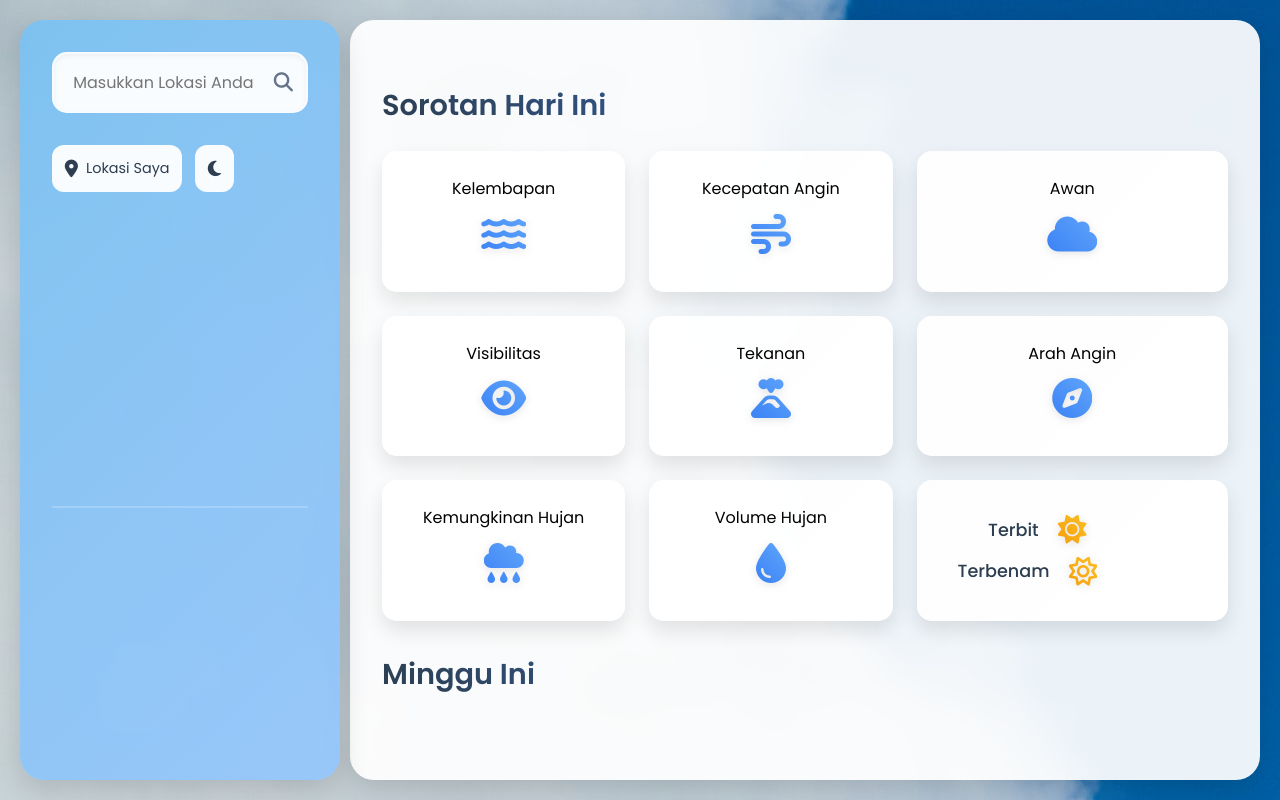
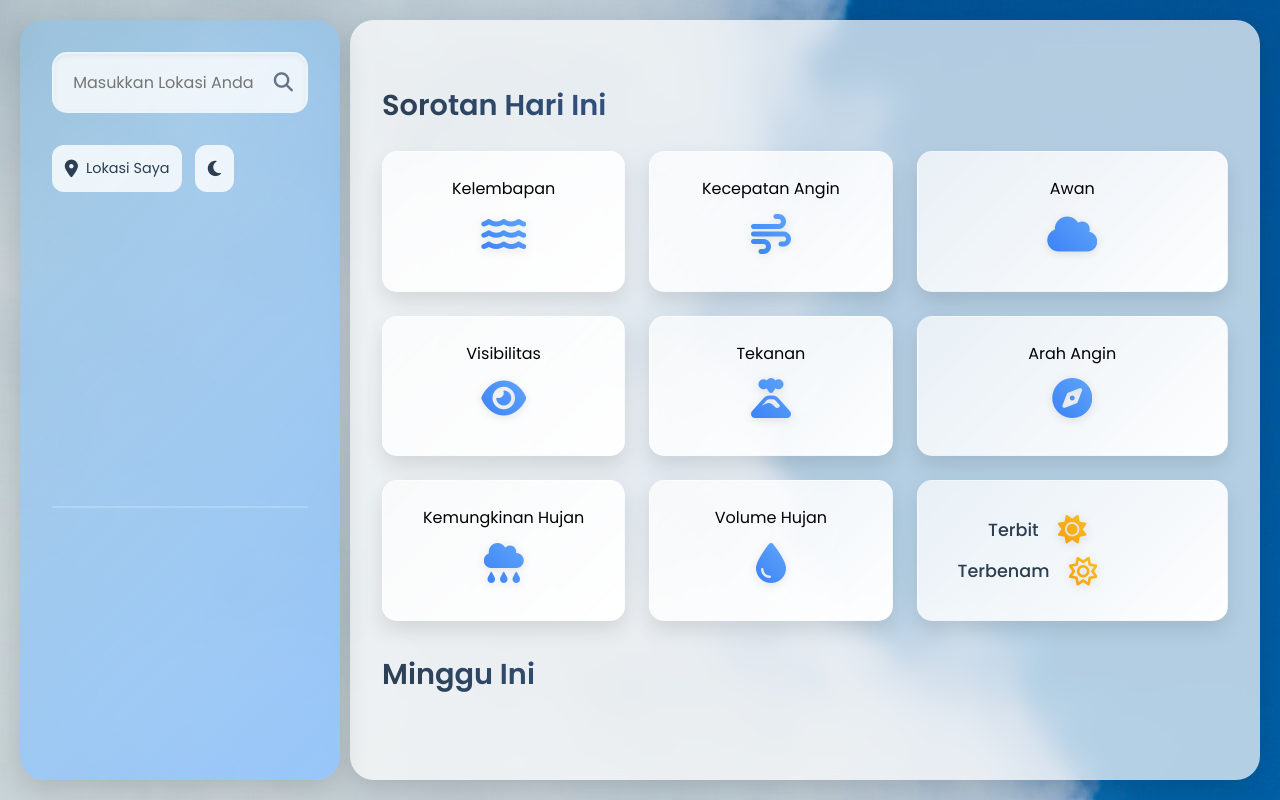
Before and after one commit to eupy/WeatherApp.github.io, a plain HTML site: page index.html in a window 1280 px wide. Drawn offline with Linux system fonts and the light colour scheme.

Commit message:
Update style.css

```diff
--- a/style.css
+++ b/style.css
@@ -3,10 +3,10 @@
 
 /* Variables - Light Theme */
 :root {
-  --primary-color: rgba(120, 193, 243, 0.9);
-  --secondary-color: rgba(255, 255, 255, 0.95);
-  --output-background: rgba(255, 255, 255, 0.92);
-  --highlight-background: rgba(255, 255, 255, 0.92);
+  --primary-color: rgba(120, 193, 243, 0.4);
+  --secondary-color: rgba(255, 255, 255, 0.8);
+  --output-background: rgba(255, 255, 255, 0.7);
+  --highlight-background: rgba(255, 255, 255, 0.7);
   --text-color: #2c3e50;
   --accent-color: #3b82f6;
   --shadow: 0 8px 30px rgba(0, 0, 0, 0.15);
@@ -18,14 +18,14 @@
 
 /* Variables - Dark Theme */
 :root[data-theme="dark"] {
-  --primary-color: rgba(46, 52, 64, 0.95);
-  --secondary-color: rgba(59, 66, 82, 0.95);
-  --output-background: rgba(46, 52, 64, 0.95);
-  --highlight-background: rgba(59, 66, 82, 0.95);
+  --primary-color: rgba(46, 52, 64, 0.4);
+  --secondary-color: rgba(59, 66, 82, 0.8);
+  --output-background: rgba(46, 52, 64, 0.7);
+  --highlight-background: rgba(59, 66, 82, 0.7);
   --text-color: #ffffff;
   --text-color-secondary: #e5e9f0;
-  --card-background: rgba(59, 66, 82, 0.95);
-  --input-background: rgba(46, 52, 64, 0.95);
+  --card-background: rgba(59, 66, 82, 0.7);
+  --input-background: rgba(46, 52, 64, 0.7);
   --input-text: #ffffff;
   --icon-color: #ffffff;
   --border-color: rgba(236, 239, 244, 0.2);
```
